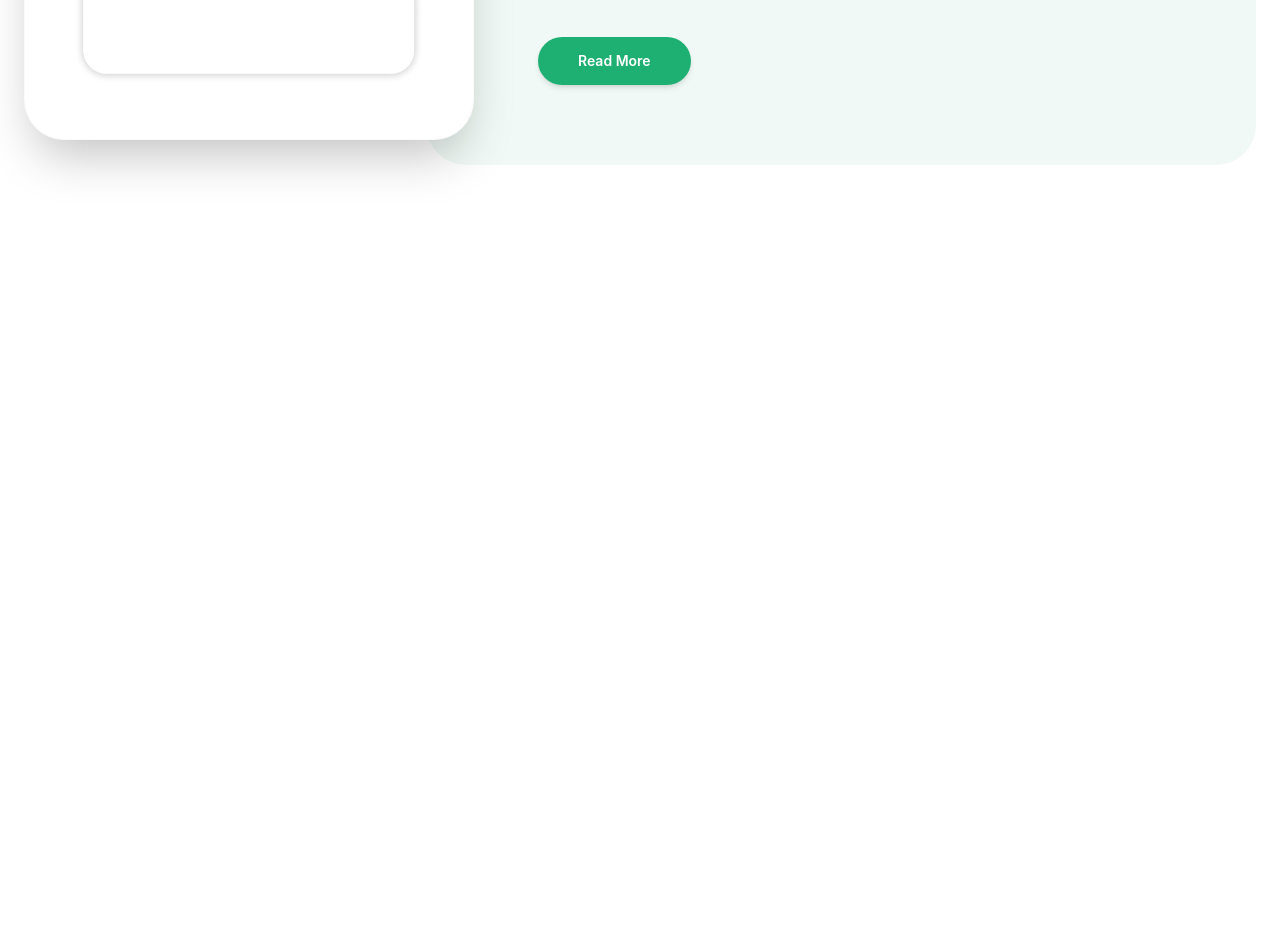
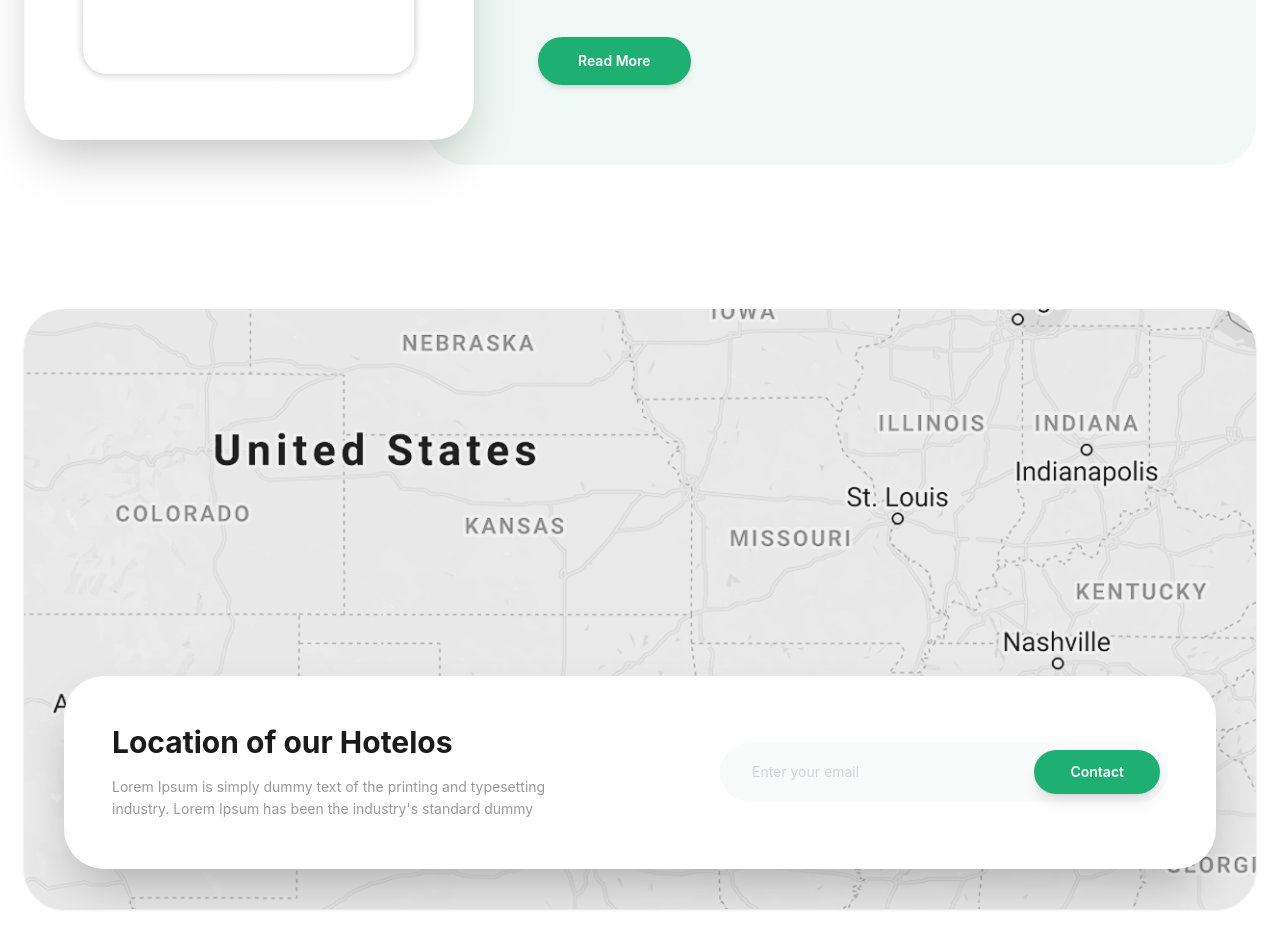
Before and after one commit to Ilyos11/Tailwind-9, a website: page src/page2.html in a window 1280 px wide. Shown: the part 3085-4034 px from the top of the page. Before the commit the page ends 3330 px from the top, so only its background shows below. Drawn offline with nearby package versions, Linux system fonts and the light colour scheme; files that its build step writes are made by us from their sources.

Commit message:
Section 7

```diff
--- a/src/page2.html
+++ b/src/page2.html
@@ -371,6 +371,46 @@
 
 
 
+<!-- Section 7-->
+<section class="max-w-7xl mx-auto px-6 py-16 font-sans">
+
+  <div class="relative rounded-[40px] overflow-hidden h-[450px] md:h-[600px] shadow-sm">
+
+    <img src="../images/Map world.png" alt="Map Location" class="absolute inset-0 w-full h-full object-cover">
+
+    <div class="absolute bottom-4 left-4 right-4 md:bottom-10 md:left-10 md:right-10">
+      <div class="bg-white rounded-[30px] md:rounded-[40px] p-6 md:p-12 shadow-2xl flex flex-col md:flex-row items-center justify-between gap-8">
+
+
+        <div class="w-full md:w-1/2 text-center md:text-left">
+          <h2 class="text-2xl md:text-3xl font-bold text-[#1A1A1A]">Location of our Hotelos</h2>
+          <p class="text-[#9A9A9A] mt-4 text-sm leading-relaxed max-w-md">
+            Lorem Ipsum is simply dummy text of the printing and typesetting industry. Lorem Ipsum has been the industry's standard dummy
+          </p>
+        </div>
+
+
+        <div class="w-full md:w-1/2 max-w-md relative">
+          <div class="relative flex flex-col md:flex-row items-center gap-4 md:gap-0">
+            <input
+              type="email"
+              placeholder="Enter your email"
+              class="w-full bg-[#F9FBFA] border-none rounded-full py-5 px-8 text-sm focus:ring-2 focus:ring-[#1EB073] outline-none text-gray-600 placeholder:text-gray-300"
+            >
+
+            <button class="w-full md:w-auto md:absolute md:right-2 md:top-1/2 md:-translate-y-1/2 bg-[#1EB073] hover:bg-[#189a64] text-white px-9 py-3 rounded-full text-sm font-semibold transition-all shadow-lg active:scale-95">
+              Contact
+            </button>
+          </div>
+        </div>
+
+      </div>
+    </div>
+  </div>
+</section>
+
+
+
 
 </body>
 </html>
```
Also changed, not shown: images/Map world.png (added).
